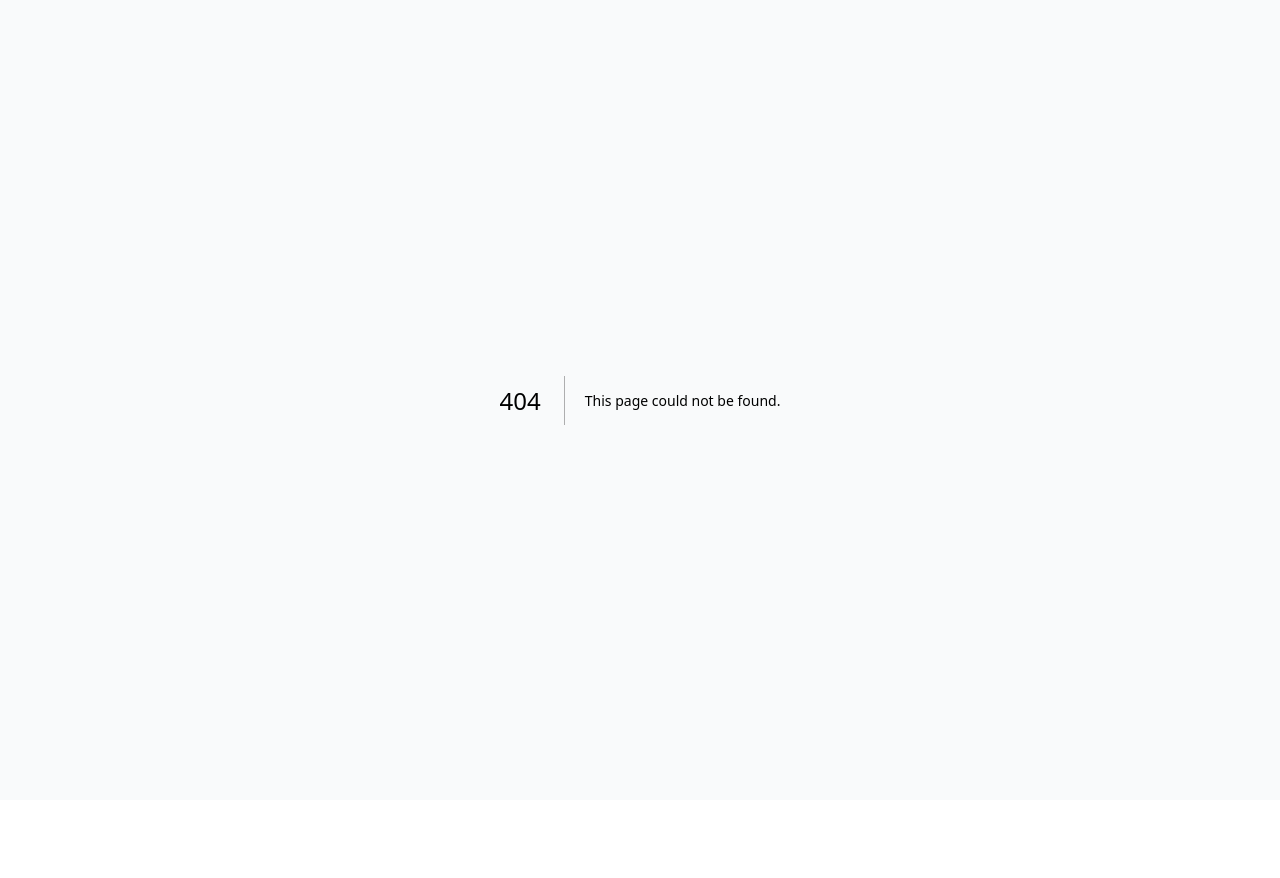
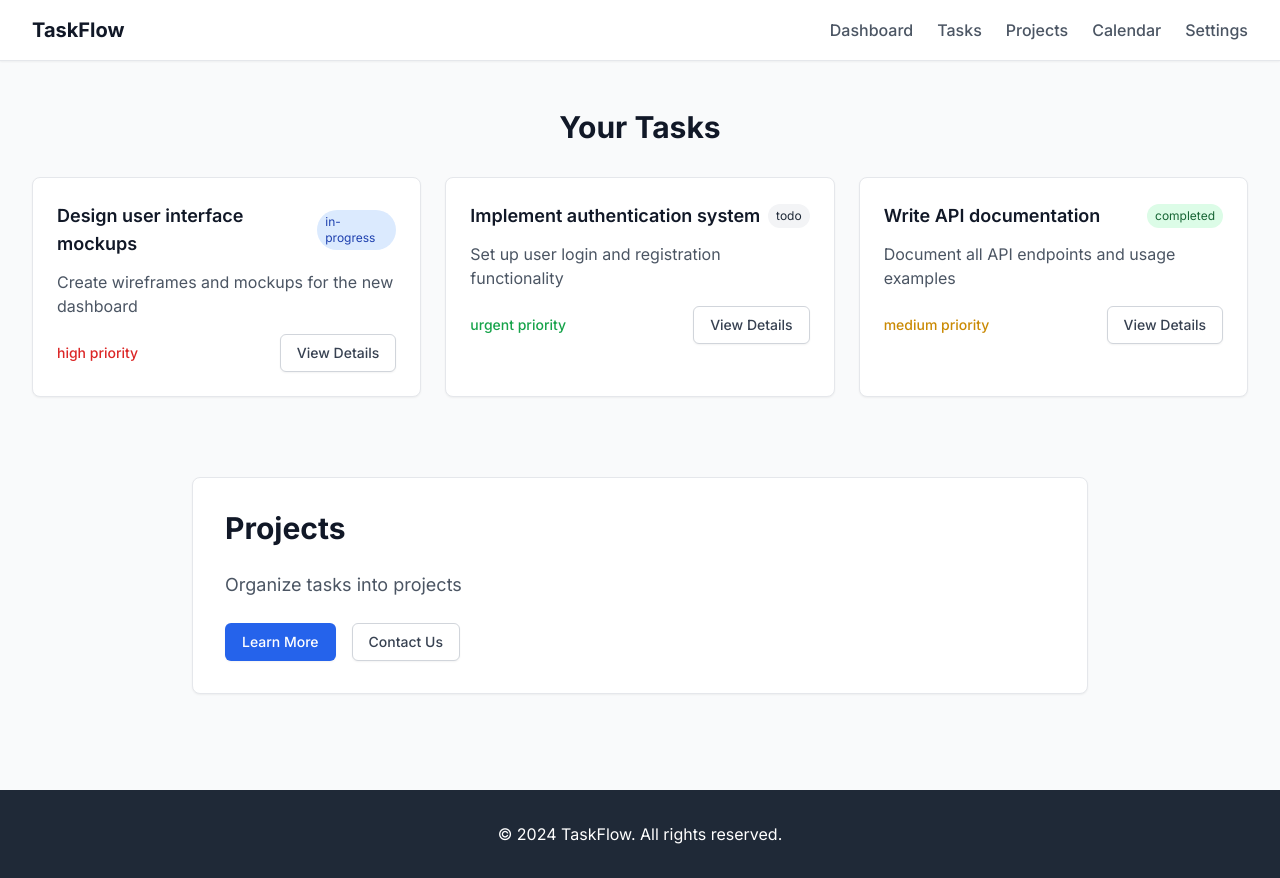
Before and after one commit to abhinav118/taskflow-1755636661271, a Next.js app: page /projects in a window 1280 px wide. Before the commit this address had no page. Before the commit the page ends 800 px from the top, so only its background shows below. Built offline with nearby package versions, Linux system fonts and the light colour scheme.

Commit message:
Add app/projects/page.tsx

```diff
--- /dev/null
+++ b/app/projects/page.tsx
@@ -0,0 +1,75 @@
+import { siteData, navigation } from '@/lib/data'
+
+export default function ProjectsPage() {
+  return (
+    <div className="min-h-screen bg-gray-50">
+      {/* Navigation */}
+      <nav className="bg-white shadow-sm border-b">
+        <div className="container py-4">
+          <div className="flex items-center justify-between">
+            <h1 className="text-xl font-bold text-gray-900">{siteData.settings?.appName || 'TaskFlow'}</h1>
+            <div className="flex space-x-6">
+              {navigation.main?.map((item: any, index: number) => (
+                <a key={index} href={item.route} className="text-gray-600 hover:text-gray-900 font-medium transition-colors">
+                  {item.label}
+                </a>
+              )) || []}
+            </div>
+          </div>
+        </div>
+      </nav>
+
+      {/* Page Content */}
+      <div className="container py-12">
+        <h2 className="text-3xl font-bold mb-8 text-center">Your Tasks</h2>
+        <div className="grid grid-cols-1 md:grid-cols-2 lg:grid-cols-3 gap-6">
+          {siteData.tasks?.map((task: any, index: number) => (
+            <div key={index} className="card p-6 border border-gray-200 rounded-lg shadow-sm hover:shadow-md transition-shadow">
+              <div className="flex items-center justify-between mb-3">
+                <h3 className="text-lg font-semibold text-gray-900">{task.title}</h3>
+                <span className={`px-2 py-1 text-xs rounded-full ${
+                  task.status === 'completed' ? 'bg-green-100 text-green-800' :
+                  task.status === 'in-progress' ? 'bg-blue-100 text-blue-800' :
+                  'bg-gray-100 text-gray-800'
+                }`}>
+                  {task.status}
+                </span>
+              </div>
+              <p className="text-gray-600 mb-4">{task.description}</p>
+              <div className="flex items-center justify-between">
+                <span className={`text-sm font-medium ${
+                  task.priority === 'high' ? 'text-red-600' :
+                  task.priority === 'medium' ? 'text-yellow-600' :
+                  'text-green-600'
+                }`}>
+                  {task.priority} priority
+                </span>
+                <button className="btn btn-secondary text-sm">
+                  View Details
+                </button>
+              </div>
+            </div>
+          )) || []}
+        </div>
+      </div>
+
+      <div className="container py-8">
+        <div className="card p-8 max-w-4xl mx-auto border border-gray-200 rounded-lg shadow-sm">
+          <h2 className="text-3xl font-bold mb-6 text-gray-900">Projects</h2>
+          <p className="text-gray-600 text-lg leading-relaxed">Organize tasks into projects</p>
+          <div className="mt-6">
+            <button className="btn btn-primary mr-4">Learn More</button>
+            <button className="btn btn-secondary">Contact Us</button>
+          </div>
+        </div>
+      </div>
+
+      {/* Footer */}
+      <footer className="bg-gray-800 text-white py-8 mt-16">
+        <div className="container text-center">
+          <p>&copy; 2024 {siteData.settings?.appName || 'TaskFlow'}. All rights reserved.</p>
+        </div>
+      </footer>
+    </div>
+  )
+}
```
